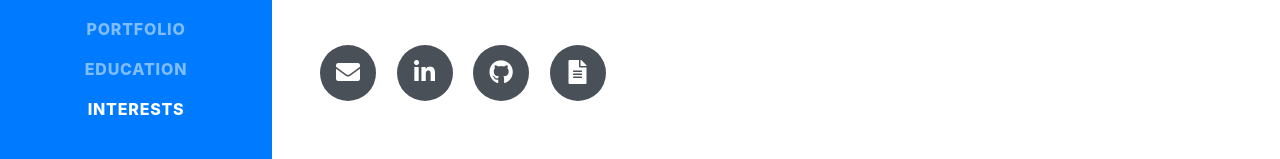
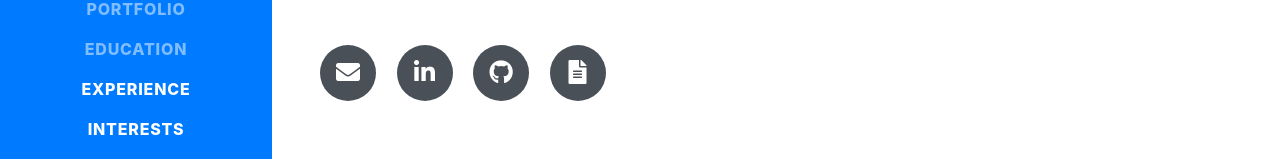
Before and after one commit to sherrynganguyen/sherrynganguyen.github.io, a website with bundled scripts: page index.html in a window 1280 px wide. Shown: the part 463-622 px from the top of the page. Built offline with nearby package versions, Linux system fonts and the light colour scheme; a web font is replaced by a local one.

Commit message:
update profile

```diff
--- a/index.html
+++ b/index.html
@@ -48,6 +48,9 @@
         </li>
         <li class="nav-item">
           <a class="nav-link js-scroll-trigger" href="#education">Education</a>
+        </li>
+        <li class="nav-item">
+          <a class="nav-link js-scroll-trigger" href="#interests">Experience</a>
         </li>
         <li class="nav-item">
           <a class="nav-link js-scroll-trigger" href="#interests">Interests</a>
```
